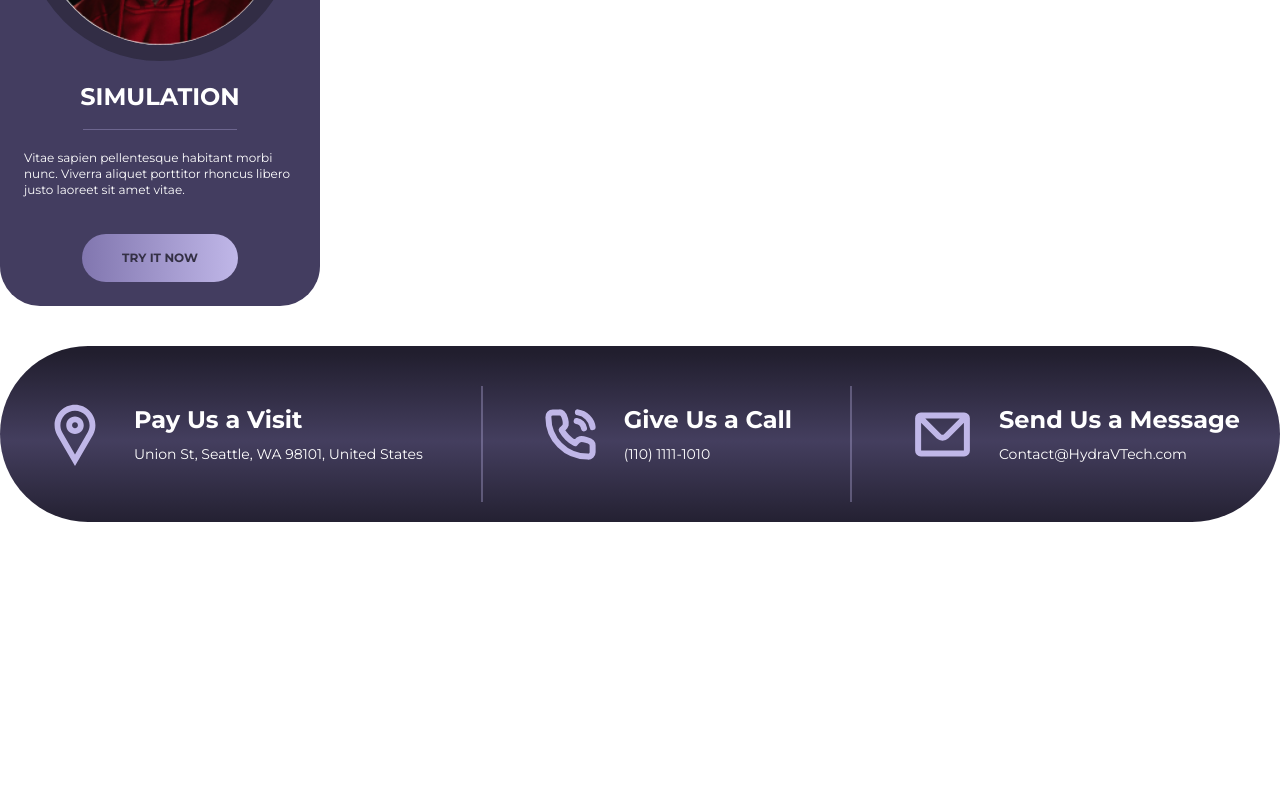
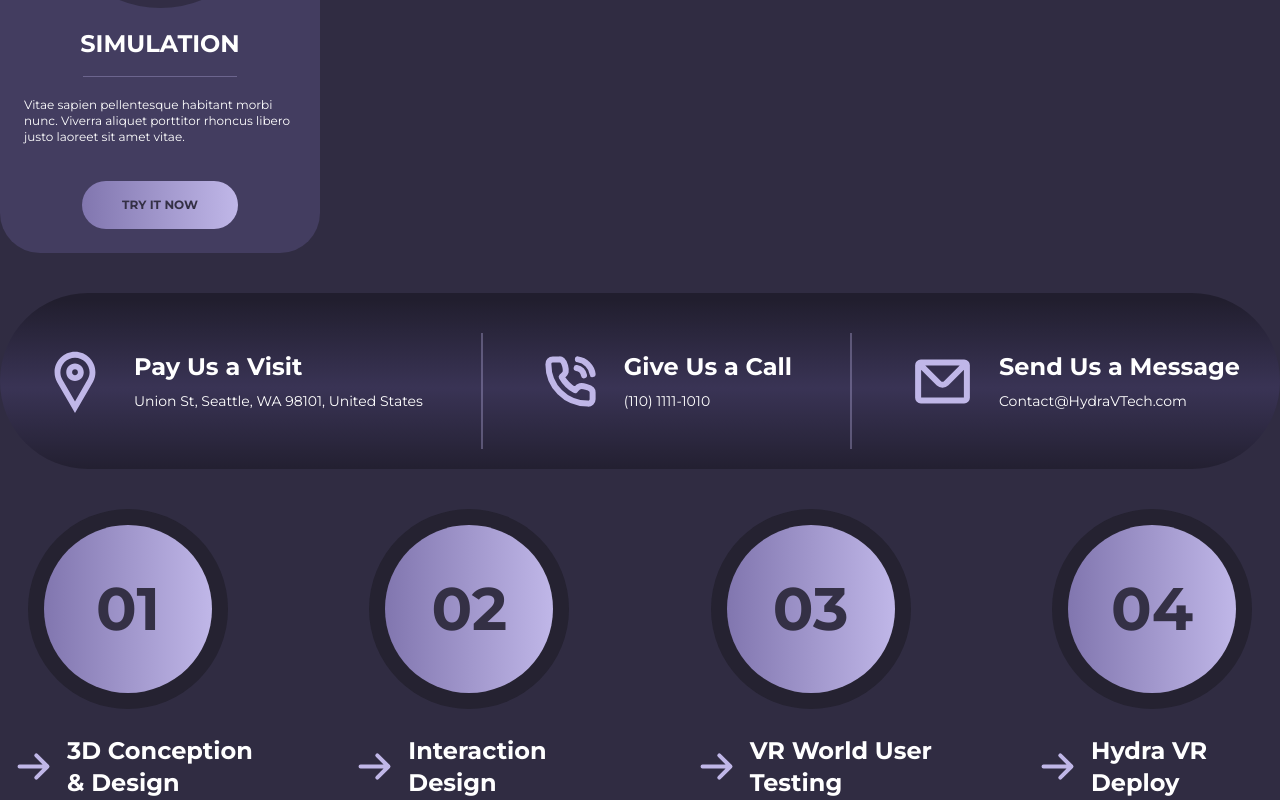
Before and after one commit to soltamuradov/up-skills, a React app: page / in a window 1280 px wide. Shown: the part 235-1035 px from the top of the page. Before the commit the page ends 800 px from the top, so only its background shows below. Built offline with nearby package versions, Linux system fonts and the light colour scheme.

Commit message:
Сделал новый компонент StepsBlock

```diff
--- a/src/app/index.tsx
+++ b/src/app/index.tsx
@@ -1,16 +1,17 @@
 import { FC } from "react";
-import { ConnectionBlock, UserCard } from "shared";
+import { ConnectionBlock, StepsBlock, UserCard } from "shared";
 import avatar1 from "../img/avatar-1.jpg";
 
 const App: FC = () => {
   return (
-    <div className="flex flex-col gap-y-10">
+    <div className="flex flex-col gap-y-10  bg-black-4">
       <UserCard
         avatar={avatar1}
         title="SIMULATION"
         description="Vitae sapien pellentesque habitant morbi nunc. Viverra aliquet  porttitor rhoncus libero justo laoreet sit amet vitae."
       />
       <ConnectionBlock />
+      <StepsBlock />
     </div>
   );
 };
--- a/src/shared/icons/index.tsx
+++ b/src/shared/icons/index.tsx
@@ -50,3 +50,52 @@ export const SmsIcon = () => (
     />
   </svg>
 );
+
+export const ArrowRightIcon = () => (
+  <svg
+    xmlns="http://www.w3.org/2000/svg"
+    width="67"
+    height="67"
+    viewBox="0 0 67 67"
+    fill="none"
+  >
+    <path
+      d="M47.4583 33.5L19.5416 33.5M47.4583 33.5L36.2916 44.6667M47.4583 33.5L36.2916 22.3334"
+      stroke="#C0B7E8"
+      strokeWidth="4"
+      strokeLinecap="round"
+      strokeLinejoin="round"
+    />
+  </svg>
+);
+
+export const WavesIcon = () => (
+  <svg
+    xmlns="http://www.w3.org/2000/svg"
+    width="1440"
+    height="169"
+    viewBox="0 0 1440 169"
+    fill="none"
+  >
+    <path
+      d="M-9 21.7335C6.47753 71.4205 88.0505 181.243 245.37 106.768C350.5 57 405.361 2.72575 539.107 91.2619C672.853 179.798 776.317 173.796 841.423 82.2582C906.53 -9.27916 1076.11 -33.7892 1139.7 74.7552C1203.29 183.3 1417.79 196.305 1440 106.768"
+      stroke="url(#paint0_linear_1_143)"
+      strokeWidth="6"
+    />
+    <defs>
+      <linearGradient
+        id="paint0_linear_1_143"
+        x1="0.49999"
+        y1="84.9999"
+        x2="1440"
+        y2="84.9998"
+        gradientUnits="userSpaceOnUse"
+      >
+        <stop stopColor="#343045" />
+        <stop offset="0.302083" stopColor="#C0B7E8" />
+        <stop offset="0.739583" stopColor="#8176AF" />
+        <stop offset="1" stopColor="#343045" />
+      </linearGradient>
+    </defs>
+  </svg>
+);
--- a/src/shared/ui/CircleBlock/index.tsx
+++ b/src/shared/ui/CircleBlock/index.tsx
@@ -1,15 +1,16 @@
-import { FC } from "react";
+import { FC, ReactNode } from "react";
 
 type Props = {
   size?: number;
   className?: string;
-  children: JSX.Element;
+  children?: ReactNode;
 };
 
-export const CircleBlock: FC<Props> = ({ size, className, children }) => {
+export const CircleBlock: FC<Props> = ({ size, className = "", children }) => {
   return (
     <div
-      className={`rounded-full w-[${size}px] m-auto p-4 bg-black-2 ${className}`}
+      className={`rounded-full m-auto p-4 bg-black-2 ${className}`}
+      style={{ width: size, height: size }}
     >
       {children}
     </div>
--- /dev/null
+++ b/src/shared/ui/Icon/index.tsx
@@ -0,0 +1,10 @@
+import { FC } from "react";
+
+type Props = {
+  className?: string;
+  component: () => JSX.Element;
+};
+
+export const Icon: FC<Props> = ({ className = "", component }) => {
+  return <div className={className}>{component()}</div>;
+};
--- /dev/null
+++ b/src/shared/ui/StepsBlock/index.tsx
@@ -0,0 +1,17 @@
+import { FC } from "react";
+import { Step } from "./ui/Step";
+
+type Props = {
+  className?: string;
+};
+
+export const StepsBlock: FC<Props> = ({ className }) => {
+  return (
+    <div className={`flex justify-between max-w-7xl text-white ${className}`}>
+      <Step step="01" title="3D Conception & Design" />
+      <Step step="02" title="Interaction Design" />
+      <Step step="03" title="VR World User Testing" />
+      <Step step="04" title="Hydra VR Deploy" />
+    </div>
+  );
+};
--- /dev/null
+++ b/src/shared/ui/StepsBlock/ui/Step.tsx
@@ -0,0 +1,26 @@
+import { FC } from "react";
+import { ArrowRightIcon, CircleBlock, Icon, Title } from "shared";
+
+type Props = {
+  step: string;
+  title?: string;
+  className?: string;
+};
+
+export const Step: FC<Props> = ({ step, title = "", className = "" }) => {
+  return (
+    <div className={className}>
+      <CircleBlock size={200} className="mb-6">
+        <div className="w-full h-full rounded-full flex justify-center items-center text-6xl text-black-3 font-bold bg-gradient-to-r from-gray-2 to-gray-3">
+          {step}
+        </div>
+      </CircleBlock>
+      {title && (
+        <div className="w-64 text-center flex items-center">
+          <Icon className="inline-block" component={ArrowRightIcon} />
+          <Title className=" text-left">{title}</Title>
+        </div>
+      )}
+    </div>
+  );
+};
--- a/src/shared/ui/index.ts
+++ b/src/shared/ui/index.ts
@@ -3,6 +3,8 @@ export * from "./Button";
 export * from "./CircleBlock";
 export * from "./ConnectionBlock";
 export * from "./Divider";
+export * from "./Icon";
+export * from "./StepsBlock";
 export * from "./UserCard";
 export * from "./Title";
 export * from "./Text";
--- a/tailwind.config.js
+++ b/tailwind.config.js
@@ -9,6 +9,7 @@ module.exports = {
         'black-1': '#433D60',
         'black-2': 'rgba(14, 14, 14, 0.32)',
         'black-3': '#343045',
+        'black-4': '#302C42',
         'gray-1': 'rgba(192, 183, 232, 0.33)',
         'gray-2': '#8176af',
         'gray-3': '#C0B7E8',
```
